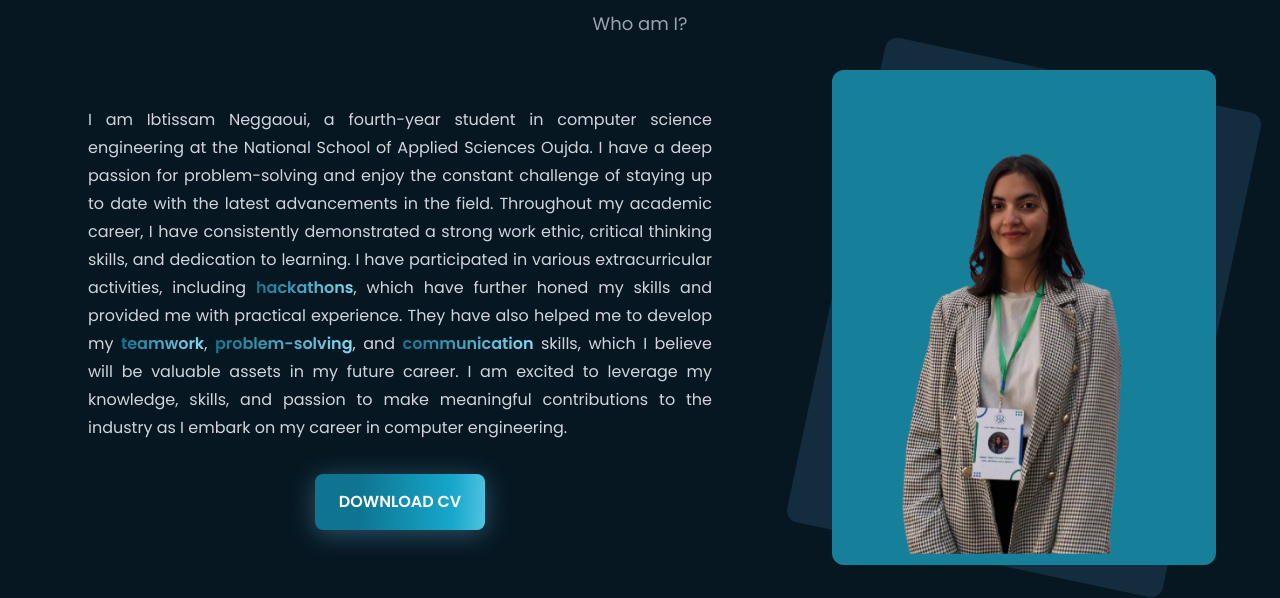
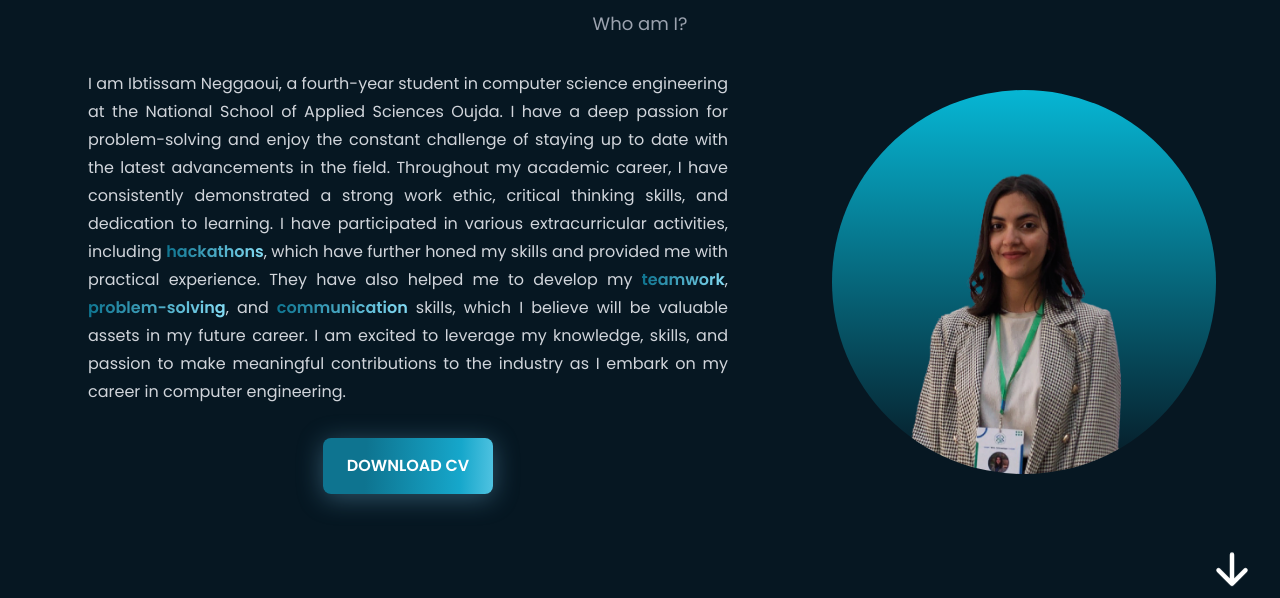
Before and after one commit to ibtissamNG/my_portfolio_react, a React (Vite) app: page / in a window 1280 px wide. Shown: the part 914-1512 px from the top of the page. Built offline with nearby package versions, Linux system fonts and the light colour scheme.

Commit message:
fixed-bugs

```diff
--- a/src/components/About.jsx
+++ b/src/components/About.jsx
@@ -5,7 +5,7 @@ import { Fade } from "react-awesome-reveal";
 
 const About = () => {
   return (
-    <section id="about" className="py-10 px-3 text-white">
+    <section id="about" className="py-10 px-5 text-white">
       <Fade duration={2000} triggerOnce={true}>
         <div className="text-center my-8">
           <h3 className="text-4xl font-semibold ">
@@ -16,7 +16,7 @@ const About = () => {
         </div>
       </Fade>
 
-      <div className="flex md:flex-row flex-col-reverse items-center lg:gap-24 md:gap-0 gap-14 max-w-6xl mx-auto">
+      <div className="flex lg:flex-row flex-col-reverse items-center lg:gap-20 gap-10 max-w-6xl mx-auto">
         <div className="px-6">
           <div className="text-gray-300">
             <p className="text-justify leading-7 w-full mb-8">
@@ -42,24 +42,19 @@ const About = () => {
               to make meaningful contributions to the industry as I embark on my
               career in computer engineering.
             </p>
-            <a href="./src/assets/cv.pdf" download>
-              <button className="btn-primary btn flex mx-auto active:opacity-[0.85] active:shadow-nonedisabled:pointer-events-none disabled:opacity-50disabled:shadow-none">
-                Download CV
-              </button>
+          </div>
+            <a
+              href="/assets/cv.pdf"
+              download
+              className="btn-primary w-fit btn flex mx-auto active:opacity-[0.85] active:shadow-nonedisabled:pointer-events-none disabled:opacity-50disabled:shadow-none"
+            >
+              Download CV
             </a>
-          </div>
         </div>
-        <div className="flex-1 md:mt-0 mt-6 flex justify-center items-center">
-          <div
-            className="lg:w-96
-     h-70 relative sm:w-10/12 w-11/12 max-w-sm aboutImg "
-          >
-            <img
-              src={aboutImg}
-              alt=""
-              className="w-full object-cover bg-secondary rounded-xl"
-            />
-          </div>
+        <div className="flex-1 m-0 flex justify-center items-center">
+          <div className="mx-auto bg-gradient-to-b from-cyan-500 rounded-full w-72 h-72 relative overflow-hidden md:h-96 md:w-96">
+              <img src={aboutImg} layout="fill" objectFit="cover" />
+            </div>
         </div>
       </div>
       <div></div>
--- a/src/components/Navbar.jsx
+++ b/src/components/Navbar.jsx
@@ -2,9 +2,6 @@ import React, { useEffect, useState } from "react";
 import { Link, animateScroll as scroll } from "react-scroll";
 
 const Navbar = () => {
-  const [sticky, setSticky] = useState(false);
-  const [open, setOpen] = useState(false);
-
   const menuLinks = [
     { name: "HOME", link: "home", icon: "home" },
     { name: "ABOUT", link: "about", icon: "person-circle-outline" },
@@ -13,9 +10,12 @@ const Navbar = () => {
     { name: "PROJECTS", link: "projects", icon: "code-slash-outline" },
     { name: "CONTACT", link: "contact", icon: "chatbubbles-outline" },
   ];
+
+  const [sticky, setSticky] = useState(false);
+  const [open, setOpen] = useState(false);
+
   useEffect(() => {
     window.addEventListener("scroll", () => {
-      const nav = document.querySelector("nav");
       window.scrollY > 100 ? setSticky(true) : setSticky(false);
     });
   }, []);
@@ -39,7 +39,7 @@ const Navbar = () => {
             sticky ? " text-gray-100" : "bg-cyan-600/30 text-gray-200"
           } md:block hidden md:px-7 px-3  py-2 rounded-bl-full`}
         >
-          <ul className="flex items-center lg:gap-3 py-2 lg:text-lg text-sm">
+          <ul className="flex items-center lg:gap-3 py-2 lg:text-lg">
             {menuLinks?.map((menu, i) => (
               <li key={i} className="px-6 hover:text-cyan-500">
                 <Link
@@ -67,7 +67,7 @@ const Navbar = () => {
           <ion-icon name="menu"></ion-icon>
         </div>
         <div
-          className={`md:hidden text-gray-100 absolute w-2/3  h-screen
+          className={`md:hidden text-gray-100 absolute w-2/3 h-screen
         bg-cyan-900/80 rounded-bl top-0 ${open ? "right-0" : "right-[-100%]"}`}
         >
           <ul className="flex flex-col justify-center h-full text-lg [&>*:nth-child(even)]:bg-gray-900/30 odd:bg-gray-900/30">
```
Also changed, not shown: 1 other file (tests, documents, lock files or other folders).
